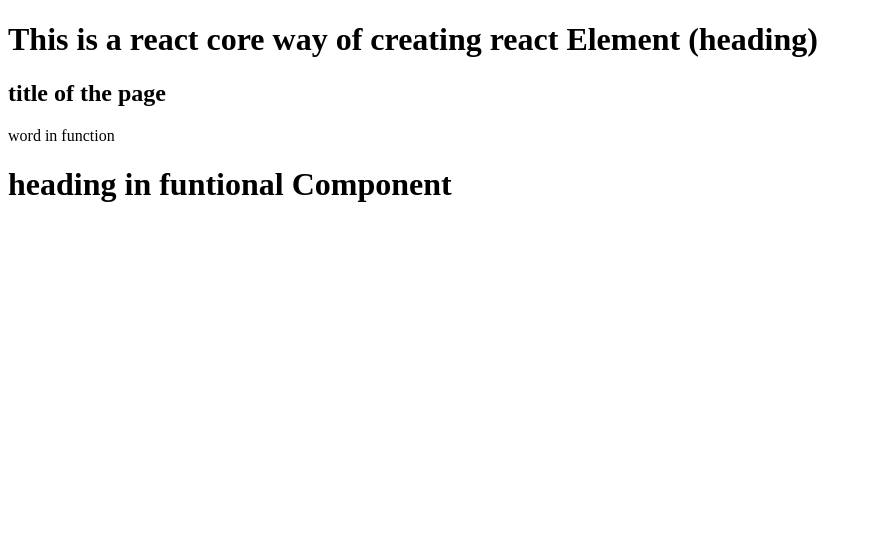
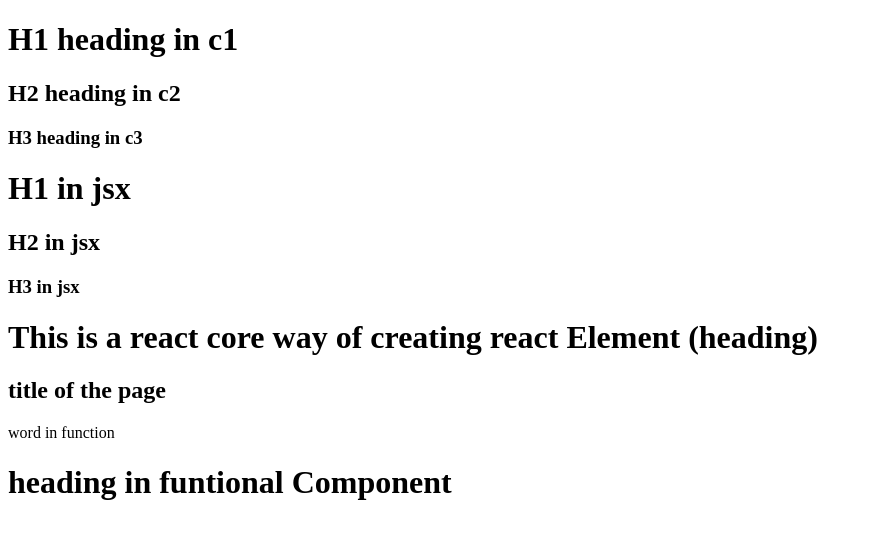
Before and after one commit to Sravani-Linguberi/Namaste-React, a React (Vite) app: page / in a window 1280 px wide. Shown: the top 538 px of the page, without its empty margins (0-872 px from the left). Built offline with nearby package versions, Linux system fonts and the light colour scheme.

Commit message:
creating nested elements using jsx and creat

```diff
--- a/App.js
+++ b/App.js
@@ -10,6 +10,19 @@
   "This is a react core way of creating react Element (heading)"
 );
 
+const headerElement = React.createElement("div",{},
+  [React.createElement("h1",{className:"title"},"H1 heading in c1"),
+  React.createElement("h2",{className:"title"},"H2 heading in c2 "),
+  React.createElement("h3",{className:"ttile"},"H3 heading in c3")])
+
+
+  const headerElementJsx = () =>{
+    return <div>
+      <h1>H1 in jsx</h1>
+      <h2>H2 in jsx</h2>
+      <h3>H3 in jsx</h3>
+    </div>
+  }
 // creating react element using JSX with multiple lines
 const elementText = (
   <div>
@@ -22,6 +35,8 @@
 // renders react element using {} // we can write any js code inside this curly brackets
 const HeadingComponent = () => {
   return <div id="container">
+    {headerElement}
+    {headerElementJsx()}
     {text}
     <Title />
     <Word />
```
